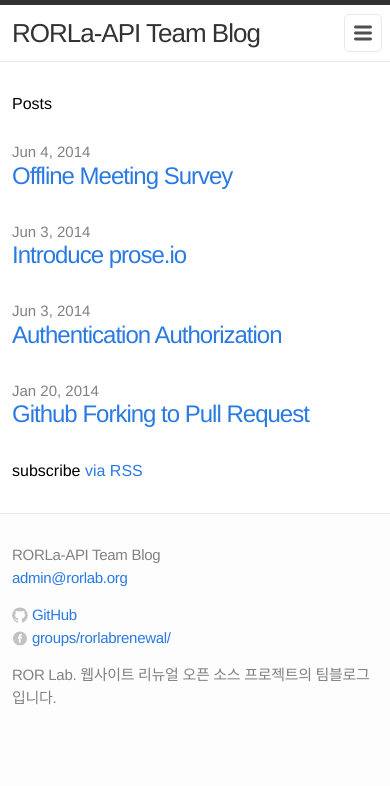
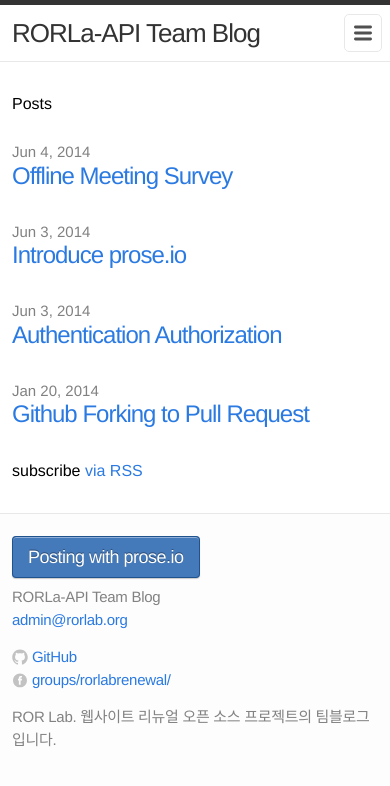
Before and after one commit to RORLabNew/rorlabnew.github.io, a Jekyll site: the page built from index.html, in a window 390 px wide. Shown: the top 786 px of the page. Built offline with Jekyll 4.4.1, drawn with Linux system fonts in a browser that asks for light colours; Markdown is read by kramdown in place of the engine named in the settings.

Commit message:
add posting with prose.io

```diff
--- a/_config.yml
+++ b/_config.yml
@@ -6,6 +6,7 @@ baseurl: ""
 url: "http://http://rorlabnew.github.io/"
 github: "RORLabNew/rorla_api"
 facebook: "groups/rorlabrenewal/"
+proseio: "http://prose.io/#RORLabNew/rorlabnew.github.io/"
 
 # Build settings
 markdown: redcarpet
--- a/_includes/footer.html
+++ b/_includes/footer.html
@@ -2,7 +2,7 @@
 
   <div class="wrap">
 
-    <!--h2 class="footer-heading">{{ site.title }}</h2-->
+    <h2 class="footer-heading"><a href="{{ site.proseio }}" class="button-link">Posting with prose.io</a></h2>
 
     <div class="footer-col-1 column">
       <ul>
--- a/css/main.css
+++ b/css/main.css
@@ -402,4 +402,35 @@ a:visited { color: #205caa; }
     width: auto;
     margin: 0 0 15px; }
 
+.button-link {
+    padding: 10px 15px;
+    background: #4479BA;
+    color: #FFF;
+    -webkit-border-radius: 4px;
+    -moz-border-radius: 4px;
+    border-radius: 4px;
+    border: solid 1px #20538D;
+    text-shadow: 0 -1px 0 rgba(0, 0, 0, 0.4);
+    -webkit-box-shadow: inset 0 1px 0 rgba(255, 255, 255, 0.4), 0 1px 1px rgba(0, 0, 0, 0.2);
+    -moz-box-shadow: inset 0 1px 0 rgba(255, 255, 255, 0.4), 0 1px 1px rgba(0, 0, 0, 0.2);
+    box-shadow: inset 0 1px 0 rgba(255, 255, 255, 0.4), 0 1px 1px rgba(0, 0, 0, 0.2);
+    -webkit-transition-duration: 0.2s;
+    -moz-transition-duration: 0.2s;
+    transition-duration: 0.2s;
+    -webkit-user-select:none;
+    -moz-user-select:none;
+    -ms-user-select:none;
+    user-select:none;
 }
+.button-link:hover {
+    background: #356094;
+    border: solid 1px #2A4E77;
+    text-decoration: none;
+}
+.button-link:active {
+    -webkit-box-shadow: inset 0 1px 4px rgba(0, 0, 0, 0.6);
+    -moz-box-shadow: inset 0 1px 4px rgba(0, 0, 0, 0.6);
+    box-shadow: inset 0 1px 4px rgba(0, 0, 0, 0.6);
+    background: #2E5481;
+    border: solid 1px #203E5F;
+}
```
